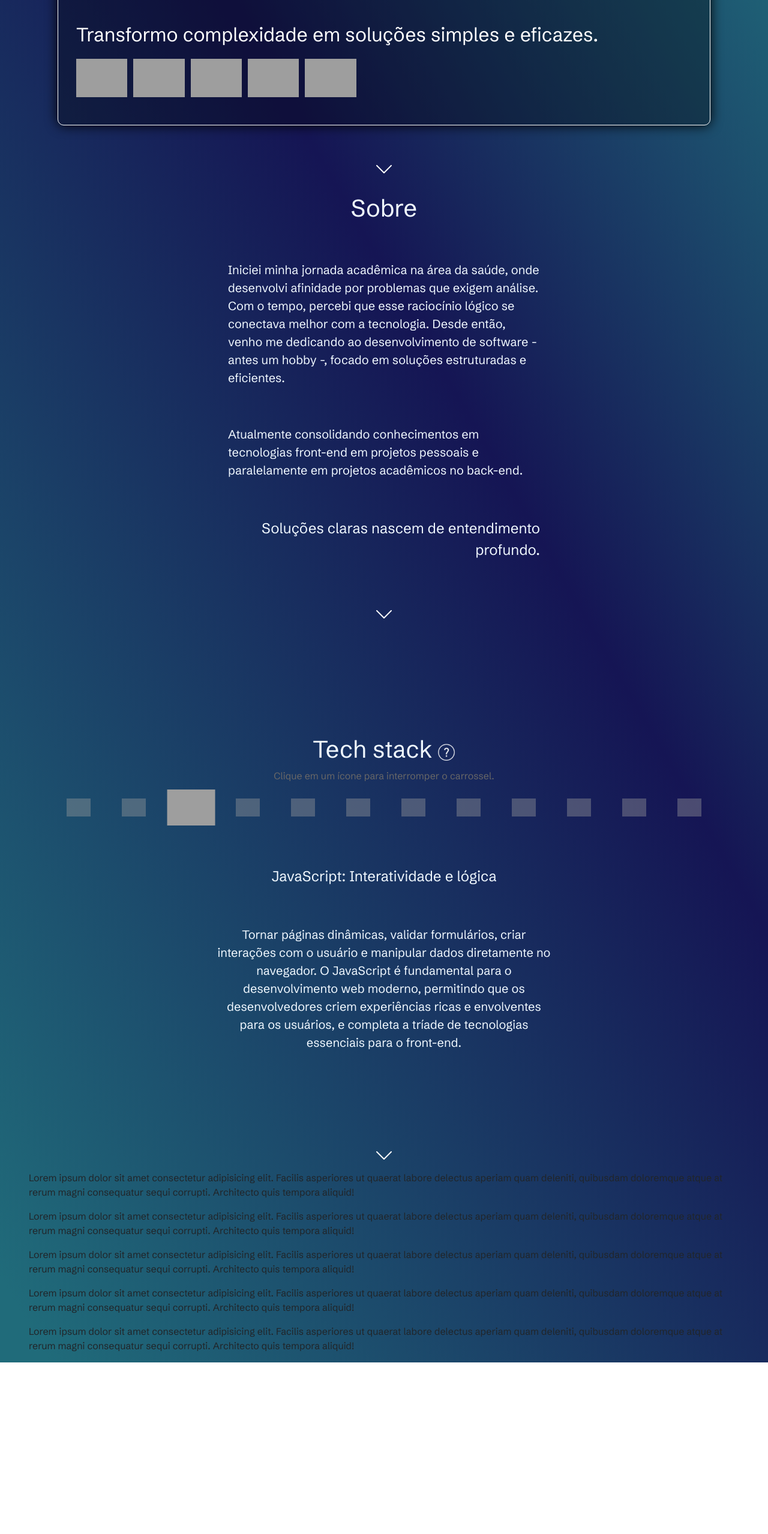
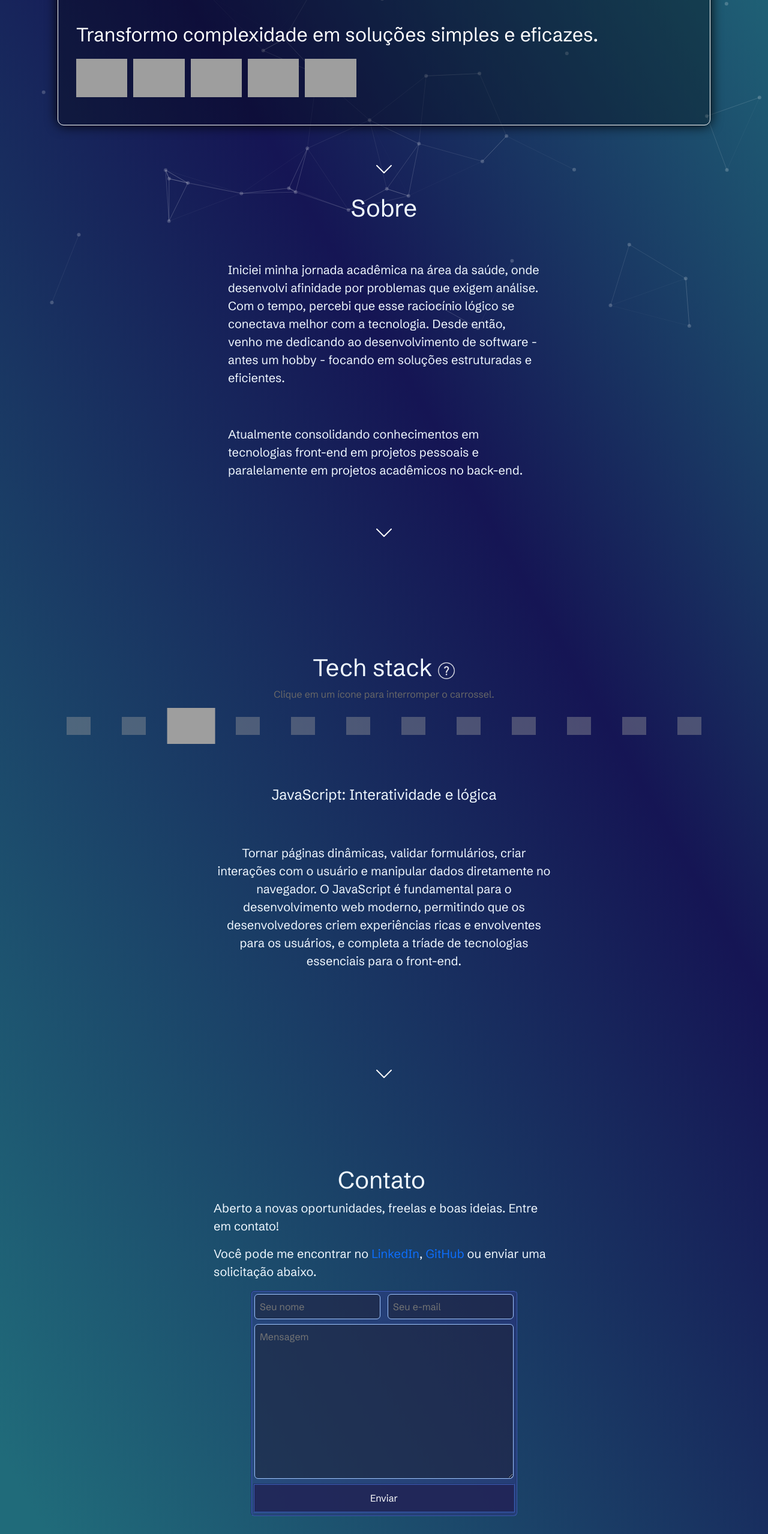
Before and after one commit to Thurlerr/portfolio, a plain HTML site: page index.html in a window 1280 px wide. Shown: the part 240-2797 px from the top of the page at 60% size. Before the commit the page ends 2511 px from the top, so only its background shows below. Drawn offline with nearby package versions, Linux system fonts and the light colour scheme; grey boxes are pictures that could not be loaded.

```diff
--- a/index.html
+++ b/index.html
@@ -4,7 +4,8 @@
 <head>
     <meta charset="utf-8">
     <meta name="viewport" content="width=device-width, initial-scale=1">
-    <title>AAAAAAAAAAAAAAAA</title>
+    <title>Andrew Portfolio</title>
+
     <link rel="preconnect" href="https://fonts.googleapis.com">
     <link rel="preconnect" href="https://fonts.gstatic.com" crossorigin>
     <link href="https://fonts.googleapis.com/css2?family=Montserrat:ital,wght@0,100..900;1,100..900&display=swap"
@@ -16,11 +17,13 @@
         integrity="sha384-SgOJa3DmI69IUzQ2PVdRZhwQ+dy64/BUtbMJw1MZ8t5HZApcHrRKUc4W0kG879m7" crossorigin="anonymous">
     <link rel="stylesheet" href="https://cdn.jsdelivr.net/npm/bootstrap-icons@1.10.5/font/bootstrap-icons.css">
     <link rel="stylesheet" href="styles.css">
+
+    <script src="https://cdn.jsdelivr.net/npm/tsparticles@2/tsparticles.bundle.min.js"></script>
+    <script src="particles-config.js" defer></script>
 </head>
 
 <body class="px-5">
-
-
+  <div id="tsparticles"></div>
             <div class=" navbar-wrapper col-12 fixed-top pt-3 d-flex justify-content-end px-4 ">
 
                 <div class="name-div">
@@ -29,7 +32,7 @@
 
                 <ul class="nav nav-underline wrapper" id="navbar-relative">
                     <li class="nav-item">
-                        <a class="nav-link" href="#">Contato</a>
+                        <a class="nav-link" href="#contato">Contato</a>
                     </li>
                     <li class="nav-item" id="testeBadge">
                         <a class="nav-link disabled" aria-disabled="true">
@@ -51,7 +54,7 @@
 
 
         <div class="section-styler main-content mx-md-5 mx-0">
-            <h1>Prazer, pato!🤝 </h1>
+            <h1>Prazer, Andrew!🤝 </h1>
             <div class="main-desc">
                 <div class="mainDescColumn">
                     <p class="fs-2">Transformo complexidade em soluções simples e eficazes.</p>
@@ -79,11 +82,10 @@
             <p class="display-6 text-center">Sobre</p>
             <p class="fs-5 pt-3 pt-md-4 pt-lg-5">Iniciei minha jornada acadêmica na área da saúde, onde desenvolvi afinidade por problemas
                 que exigem análise. Com o tempo, percebi que esse raciocínio lógico se conectava melhor com a
-                tecnologia. Desde então, venho me dedicando ao desenvolvimento de software - antes um hobby -, focado em
+                tecnologia. Desde então, venho me dedicando ao desenvolvimento de software - antes um hobby - focando em
                 soluções estruturadas e eficientes.</p>
             <p class="fs-5 pt-3 pt-md-4 pt-lg-5">Atualmente consolidando conhecimentos em tecnologias front-end em projetos pessoais e paralelamente em
                 projetos acadêmicos no back-end.</p>
-            <p class=" text-end pt-3 pt-md-4 pt-lg-5 fs-4">Soluções claras nascem de entendimento profundo.</p>
         </div>
 
         <!-- setinha -->
@@ -156,33 +158,38 @@
 
                 <div class="col-lg-6 col-12 mt-4 pt-md-4 pt-lg-5 text-center mx-auto" >
                   <p id="iconDescription" class="lead pb-md-4 pb-lg-5 fs-4">HTML: Estrutura da web</p>
-                  <p id="iconText" class="">Estruturar o conteúdo de páginas web, organizando títulos, parágrafos, links e formulários de maneira semântica e com acessibilidade.
-                    O HTML é a base de qualquer página web, permitindo que os navegadores interpretem e exibam o conteúdo corretamente e não pode faltar no cinto de utilidades de qualquer desenvolvedor.</p>
+                    <p id="iconText" class="">Estruturar o conteúdo de páginas web, organizando títulos, parágrafos, links e formulários de maneira semântica e com acessibilidade.
+                      O HTML é a base de qualquer página web, permitindo que os navegadores interpretem e exibam o conteúdo corretamente e não pode faltar no cinto de utilidades de qualquer desenvolvedor.</p>
+
                 </div>
               </div>
         </div>
 
         <!-- setinha -->
         <div class="scroll-down">
-          <a href="#tech-stack">
+          <a href="#contato">
             <i class="bi bi-chevron-down"></i>
           </a>
         </div>
-        <p>Lorem ipsum dolor sit amet consectetur adipisicing elit. Facilis asperiores ut quaerat labore delectus
-            aperiam quam deleniti, quibusdam doloremque atque at rerum magni consequatur sequi corrupti. Architecto quis
-            tempora aliquid!
-        <p>Lorem ipsum dolor sit amet consectetur adipisicing elit. Facilis asperiores ut quaerat labore delectus
-            aperiam quam deleniti, quibusdam doloremque atque at rerum magni consequatur sequi corrupti. Architecto quis
-            tempora aliquid!
-        <p>Lorem ipsum dolor sit amet consectetur adipisicing elit. Facilis asperiores ut quaerat labore delectus
-            aperiam quam deleniti, quibusdam doloremque atque at rerum magni consequatur sequi corrupti. Architecto quis
-            tempora aliquid!
-        <p>Lorem ipsum dolor sit amet consectetur adipisicing elit. Facilis asperiores ut quaerat labore delectus
-            aperiam quam deleniti, quibusdam doloremque atque at rerum magni consequatur sequi corrupti. Architecto quis
-            tempora aliquid!
-        <p>Lorem ipsum dolor sit amet consectetur adipisicing elit. Facilis asperiores ut quaerat labore delectus
-            aperiam quam deleniti, quibusdam doloremque atque at rerum magni consequatur sequi corrupti. Architecto quis
-            tempora aliquid!
+        <div id="contato" class="container col-lg-6 col-md-8 col-12 mt-5 pb-5">
+          <h2 class="display-6 pe-2 text-center" >Contato</h2>
+
+          <p class="fs-5">Aberto a novas oportunidades, freelas e boas ideias. Entre em contato!</p>
+          <p class="fs-5">Você pode me encontrar no <a href="https://www.linkedin.com/in/andrew-thurler/">LinkedIn</a>, <a href="https://github.com/Thurlerr">GitHub</a> ou enviar uma solicitação abaixo.</p>
+
+          <div class="d-flex justify-content-center">
+            <form id="contact-form" action="https://formsubmit.co/80ede01092ff9a77b0f002687c9ce6ff" method="POST">
+              <div>
+                <input class="border border-primary-subtle rounded p-2 m-1"  type="text" name="name" placeholder="Seu nome" required>
+                <input class="border border-primary-subtle rounded p-2 m-1" type="email" name="email" placeholder="Seu e-mail" required>
+              </div>
+              <div class="d-flex flex-column">
+                <textarea placeholder="Mensagem" class="border border-primary-subtle rounded p-2 m-1" name="message" rows="10" required></textarea>
+                <button id="submit-button" class="contact-btn" type="submit">Enviar</button>
+              </div>
+            </form>
+          </div>
+        </div>
 
             <script src="https://cdn.jsdelivr.net/npm/bootstrap@5.3.5/dist/js/bootstrap.bundle.min.js"
                 integrity="sha384-k6d4wzSIapyDyv1kpU366/PK5hCdSbCRGRCMv+eplOQJWyd1fbcAu9OCUj5zNLiq"
--- a/main.js
+++ b/main.js
@@ -64,3 +64,39 @@
       highlightIcon(index);
     });
   });
+
+
+  //formulário de contato com ajax
+
+  document.addEventListener("DOMContentLoaded", function () {
+    const form = document.getElementById("contact-form"); //pega o form pelo id
+
+    form.addEventListener("submit", function (e) {
+      e.preventDefault(); // Impede o comportamento padrão do formulário
+
+      const data = {
+        name: form.name.value,
+        email: form.email.value,
+        message: form.message.value
+      };
+
+      fetch("https://formsubmit.co/ajax/80ede01092ff9a77b0f002687c9ce6ff", {
+        method: "POST",
+        headers: {
+          'Content-Type': 'application/json',
+          'Accept': 'application/json'
+        },
+        body: JSON.stringify(data)
+      })
+        .then(response => response.json())
+        .then(data => {
+          console.log("Mensagem enviada com sucesso:", data);
+          alert("Obrigado por entrar em contato!");
+          form.reset(); // limpa o formulário
+        })
+        .catch(error => {
+          console.error("Erro ao enviar:", error);
+          alert("Erro ao enviar mensagem. Tente novamente.");
+        });
+    });
+  });
--- /dev/null
+++ b/particles-config.js
@@ -0,0 +1,24 @@
+tsParticles.load("tsparticles", {
+    fullScreen: { enable: false },
+    particles: {
+      number: { value: 60 },
+      color: { value: "#ffffff" },
+      shape: { type: "circle" },
+      opacity: { value: 0.2 },
+      size: { value: 3 },
+      move: {
+        enable: true,
+        speed: 1,
+        direction: "none",
+        outModes: { default: "bounce" }
+      },
+      links: {
+        enable: true,
+        distance: 150,
+        color: "#ffffff",
+        opacity: 0.2,
+        width: 1
+      }
+    },
+    background: { color: "transparent" }
+  });
--- a/styles.css
+++ b/styles.css
@@ -1,6 +1,17 @@
 * {
   font-family: "Schibsted Grotesk", serif;
   --bs-nav-underline-link-active-color:  white;
+}
+
+/* particulas */
+#tsparticles {
+  position: fixed;
+  top: 0;
+  left: 0;
+  width: 100%;
+  height: 100%;
+  z-index: -1;
+  pointer-events: none;
 }
 
 
@@ -32,7 +43,9 @@
     background-repeat: no-repeat;
     background-position: center;
     min-height: 100vh;
-}
+
+
+    }
 
 /* barra superior */
 
@@ -164,6 +177,10 @@
 
 }
 
+#testerr {
+  width: 65%;
+}
+
 /*tech stack*/
 
 #tech-stack {
@@ -245,3 +262,39 @@
   opacity: 1;
   transform: scale(1.2);
 }
+
+/* Contato */
+
+#contato {
+  color: aliceblue;
+  padding-top: 80px;
+}
+#contact-form {
+  background-color: rgb(54 57 145 / 39%);
+  color: white;
+  border: 2px groove rgb(60, 93, 184);
+  border-radius: 6px;
+}
+
+a {
+  text-decoration: none;
+}
+
+#contact-form input, #contact-form textarea {
+  background-color: rgba(23, 23, 25, 0.39);
+  color: white;
+  border: none;
+  border-radius: 0;
+}
+
+.contact-btn {
+  background-color: rgba(32, 34, 82, 0.812);
+  border: 2px groove rgb(60, 93, 184);
+  color: rgb(255, 255, 255);
+  padding: 10px 20px;
+  text-align: center;
+  text-decoration: none;
+  width: auto;
+  font-size: 16px;
+  margin: 4px 2px;
+}
```
